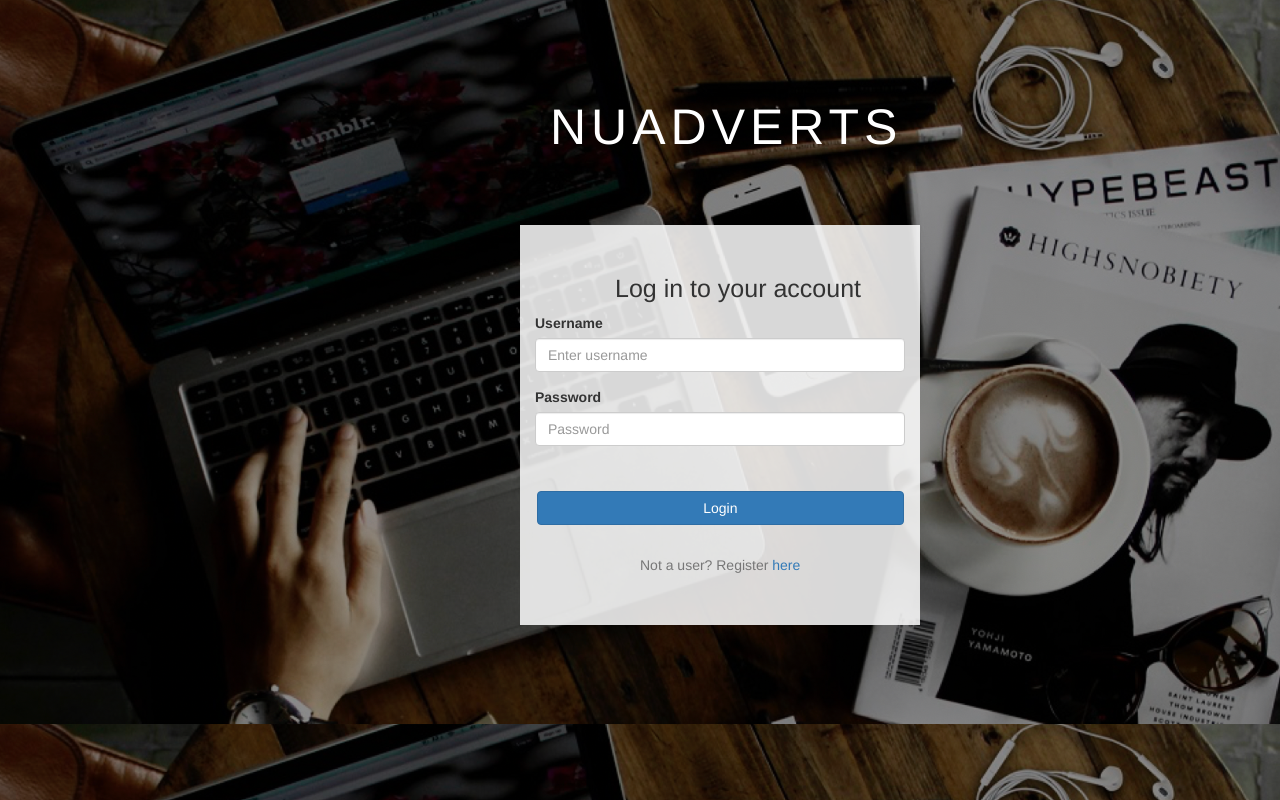
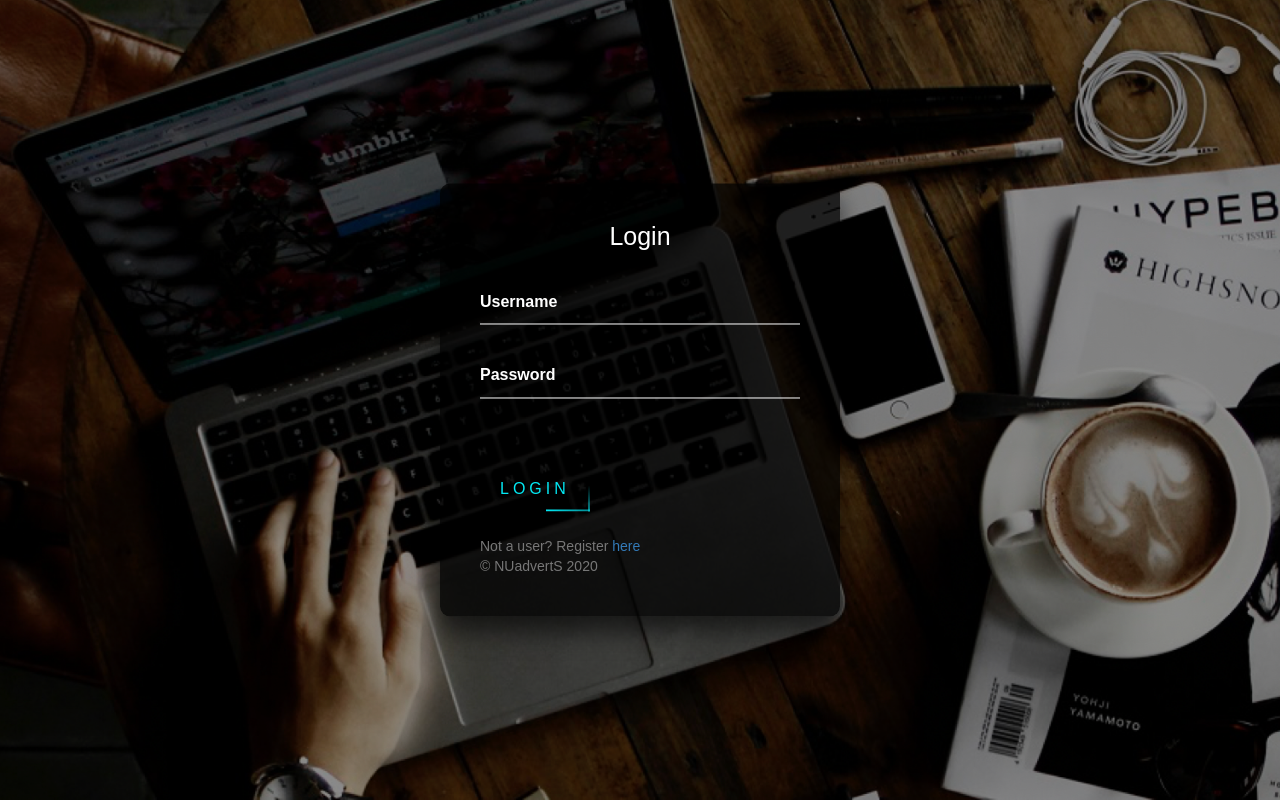
Before and after one commit to NUadS/Orbital2020clone, a Django app: page /NUadvertS/user_login/ in a window 1280 px wide. Run offline with Django 3.2, Linux system fonts and the light colour scheme; some libraries are stand-ins or nearby versions.

Commit message:
adding cool features to login/register page

```diff
--- a/Orbital/NUadvertS/static/NUadvertS/base.css
+++ b/Orbital/NUadvertS/static/NUadvertS/base.css
@@ -1,8 +1,12 @@
 /* All pages before login: Laptop bg image, no navigation bar, indented*/
+        html {
+            height: 100%;
+        }
         body {
             background-image: url(bg1.png);
             background-size: cover;
             margin-left: 450px;
+            font-family: sans-serif;
         }
 
 
@@ -38,58 +42,189 @@
         }
 
 
-
-/*Login/Registration page styling*/
-        /* NUadvertS heading on login/registration page (White text, top-middle of page) */
-        #login_head{
-            color:white;
-            letter-spacing: 5px;
-            margin-top: 100px;
-            margin-left: 100px;
+/*Registration/Login container styling */
+        .box {
+            position: absolute;
+            top: 50%;
+            left: 50%;
+            padding: 40px;
+            transform: translate(-50%, -50%);
+            background: rgba(0, 0, 0, 0.753);
+            box-sizing: border-box;
+            box-shadow: 0 15px 25px rgba(0,0,0,.6);
+            border-radius: 10px;
         }
 
-/*Login page styling */
-        /*Container for login form*/
-        #box{
-
-            background-color: rgba(255, 255, 255, 0.849);
-            margin-left: 70px;
-            margin-top: 70px;
-            height: 400px;
-            width: 400px;
-
-        }
-        /*header of login form */
-        #login{
-            padding-top: 50px;
-            padding-left: 35px;
-            font-weight: lighter;
-
-        }
-        /*Login button of login form */
-        .custom1{
-            margin-top: 30px;
-            margin-left: 17px;
-            margin-bottom: 30px;
-        }
-        /*register button of login form (if user does not have and acct)*/
-        .loginreg{
-            margin-left: 120px;
+        .box h2 {
+            margin: 0 0 30px;
+            padding: 0;
+            color: #fff;
+            text-align: center;
         }
 
-/*Styling for registration page: */
+/* Registration/Login input boxes */
+        .box .user-box {
+            position: relative;
+        }
+
+        .box .user-box input {
+            width: 100%;
+            padding: 10px 0;
+            font-size: 16px;
+            color: rgb(255, 255, 255);
+            margin-bottom: 30px;
+            border: none;
+            border-bottom: 1px solid rgb(255, 255, 255);
+            outline: none;
+            background: transparent;
+        }
+
+        .registration-input-dropdown{
+            margin-top: 30px;
+            margin-left: -15px;
+        }
+
+
+        .registration-input{
+            margin-left: -15px;
+        }
+
+        .help-text{
+            margin-top:-25px;
+        }
+
+        .box .user-box label{
+            position: absolute;
+            top:0;
+            left:0;
+            padding: 10px 0;
+            font-size: 16px;
+            color: rgb(255, 255, 255);
+            pointer-events: none;
+            transition: .5s;
+        }
+
+        .box .user-box input:focus ~ label,
+        .box .user-box input:valid ~ label {
+            top: -20px;
+            left: 0;
+            color: #03e9f4;
+            font-size: 12px;
+        }
+
+/*Registration/Login Button styling */
+
+        .box form a {
+            display: inline-block;
+            padding: 10px 20px;
+            color: #03e9f4;
+            font-size: 16px;
+            text-decoration: none;
+            text-transform: uppercase;
+            overflow: hidden;
+            transition: .5s;
+            letter-spacing: 4px
+        }
+
+
+        .box a:hover {
+            background: #03e9f4;
+            color: #fff;
+            border-radius: 5px;
+            box-shadow: 0 0 5px #03e9f4,
+                        0 0 25px #03e9f4,
+                        0 0 50px #03e9f4,
+                        0 0 100px #03e9f4;
+        }
+
+        .box a span {
+            position: absolute;
+            display: block;
+        }
+
+        .box a span:nth-child(1) {
+            top: 0;
+            left: -100%;
+            width: 100%;
+            height: 2px;
+            background: linear-gradient(90deg, transparent, #03e9f4);
+            animation: btn-anim1 1s linear infinite;
+        }
+
+        @keyframes btn-anim1 {
+            0% {
+            left: -100%;
+            }
+            50%,100% {
+            left: 100%;
+            }
+        }
+
+        .box a span:nth-child(2) {
+            top: -100%;
+            right: 0;
+            width: 2px;
+            height: 100%;
+            background: linear-gradient(180deg, transparent, #03e9f4);
+            animation: btn-anim2 1s linear infinite;
+            animation-delay: .25s
+        }
+
+        @keyframes btn-anim2 {
+            0% {
+            top: -100%;
+            }
+            50%,100% {
+            top: 100%;
+            }
+        }
+
+        .box a span:nth-child(3) {
+            bottom: 0;
+            right: -100%;
+            width: 100%;
+            height: 2px;
+            background: linear-gradient(270deg, transparent, #03e9f4);
+            animation: btn-anim3 1s linear infinite;
+            animation-delay: .5s
+        }
+
+        @keyframes btn-anim3 {
+            0% {
+            right: -100%;
+            }
+            50%,100% {
+            right: 100%;
+            }
+        }
+
+        .box a span:nth-child(4) {
+            bottom: -100%;
+            left: 0;
+            width: 2px;
+            height: 100%;
+            background: linear-gradient(360deg, transparent, #03e9f4);
+            animation: btn-anim4 1s linear infinite;
+            animation-delay: .75s
+        }
+
+        @keyframes btn-anim4 {
+            0% {
+            bottom: -100%;
+            }
+            50%,100% {
+            bottom: 100%;
+            }
+        }
+
+
+/*Registration page styling */
         /*Container for registration form */
-        #box2{
-            background-color: rgba(255, 255, 255, 0.849);
-            margin-left:-225px;
-            margin-top: 50px;
-            margin-right: 1000px;
-            margin-bottom: 50px;
-            height: 700px;
+        #registration-box{
+            height: 800px;
             width: 1000px;
 
         }
-
         /*header of registration form */
         #register{
             padding-top:50px;
@@ -98,13 +233,27 @@
         }
 
         /*register button of registration form*/
-        .custom2{
-            margin-left: 17px;
-            width: 970px;
+        #registration-submit-button{
+            position: absolute;
+            top: 650px;
+            left: 40px;
         }
 
-        /*login button of registration form (if user already has an acct)*/
-        .reglogin{
-            margin-top: 550px;
-            margin-left: 425px;
+        /* login button on register page */
+        #reglog{
+            position:absolute;
+            top: 700px;
+            left: 40px;
         }
+
+/* Login page styling */
+    /*Container for login form */
+        #login-box{
+            width: 400px;
+        }
+
+    /* Login button of login form */
+        #login-submit-button{
+            position: relative;
+            margin-top:40px;
+        }
--- a/Orbital/NUadvertS/templates/NUadvertS/login.html
+++ b/Orbital/NUadvertS/templates/NUadvertS/login.html
@@ -1,24 +1,30 @@
 {% extends 'NUadvertS/base.html' %}
 {% block body_block %}
-<div id="login_head"><h1> NUADVERTS</h1></div>
-  <div id="box">
-        <h2 id="login"> Log in to your account</h2>
 
-        <form method="POST" action="{% url 'NUadvertS:user_login' %}">
+  <div id="login-box" class="box">
+    <h2>Login</h2>
+    <form method="POST" action="{% url 'NUadvertS:user_login' %}" id="login_form" >
       {% csrf_token %}
-          <div class="form-group col-md-12">
-            <label for="username"> Username </label>
-            <input type="text" name="username" class="form-control"  placeholder="Enter username">
+      <div class="user-box">
+        <input type="text" name="username" required="">
+        <label for="username">Username</label>
       </div>
-
-          <div class="form-group col-md-12">
-            <label for="password"> Password </label>
-            <input type="password" name="password" class="form-control" placeholder="Password">
+      <div class="user-box">
+        <input type="password" name="password" required="">
+        <label for="password">Password</label>
       </div>
-          <input class="btn btn-primary custom1 col-md-11" type="submit" name="" value="Login">
+      <a href="#" onclick= "document.getElementById('login_form').submit()" id="login-submit-button">
+        <span></span>
+        <span></span>
+        <span></span>
+        <span></span>
+        Login
+      </a>
     </form>
-        <div class="text-muted loginreg">
+    <div class="text-muted">
+      <br>
       Not a user? Register <a href="{% url 'NUadvertS:register' %}">here</a>
+      <br> &copy NUadvertS 2020
     </div>
   </div>
 
```
Also changed, not shown: Orbital/NUadvertS/forms.py (+15 -3 lines), Orbital/NUadvertS/models.py (+5 -5 lines), Orbital/NUadvertS/templates/NUadvertS/registration.html (+112 -42 lines), Orbital/NUadvertS/migrations/0007_auto_20200525_1759.py (added), Orbital/NUadvertS/migrations/0008_auto_20200526_0128.py (added), Orbital/Orbital/settings.py (line endings or trailing spaces), Orbital/db.sqlite3, 1 other file. Lines whose indentation alone changed are shown as unchanged.
